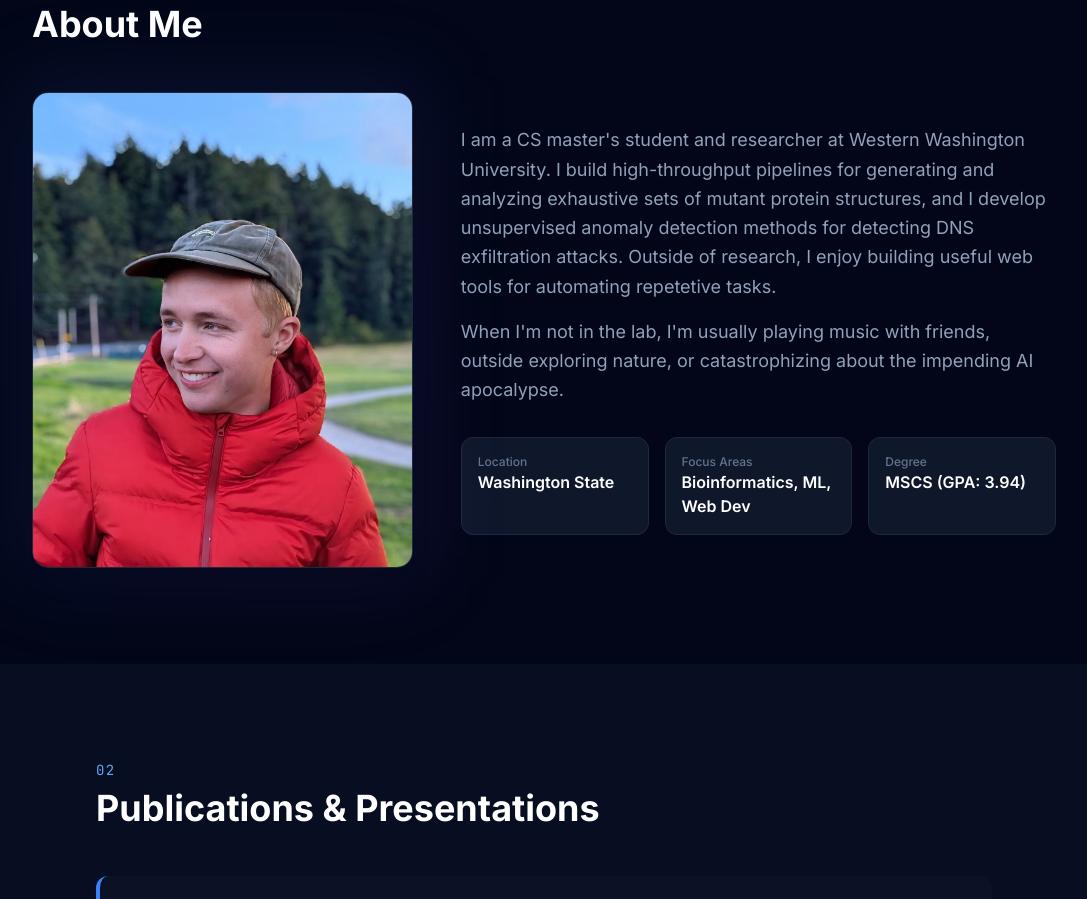
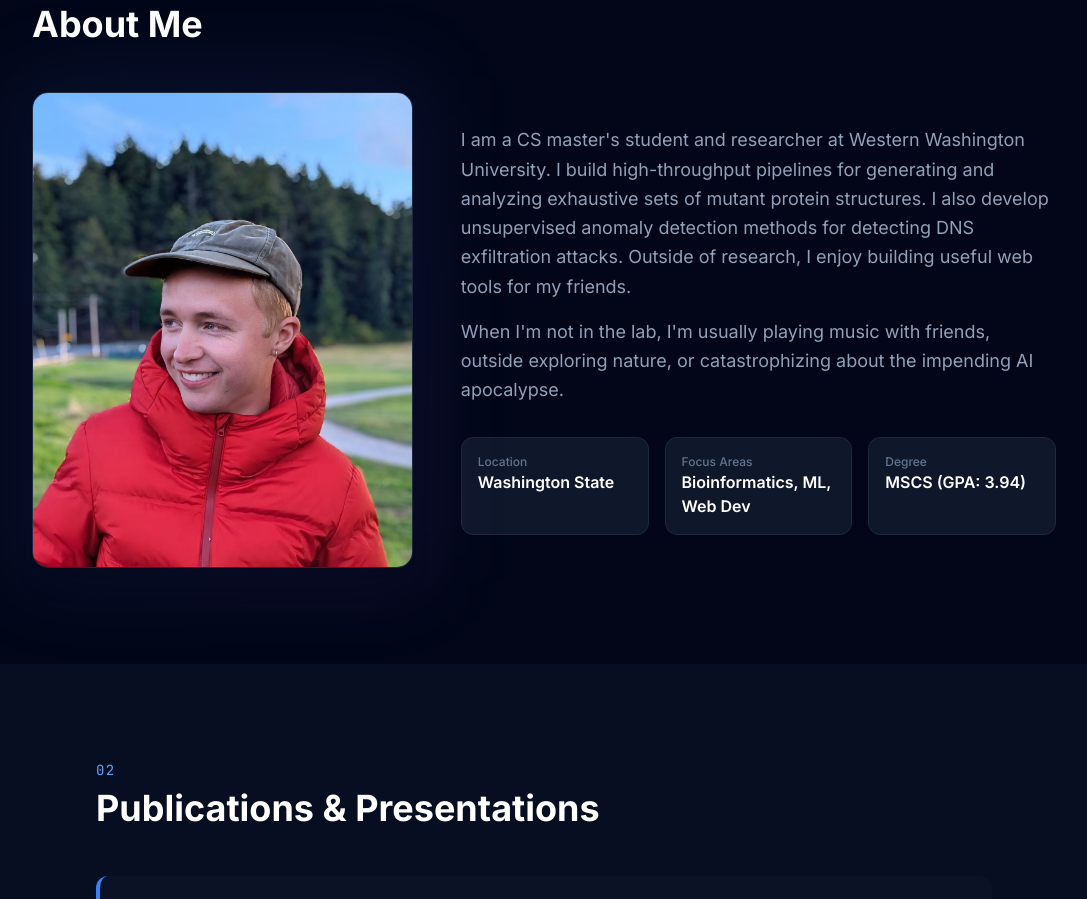
Before and after one commit to logannday/portfolio, a SvelteKit app: page / in a window 1280 px wide. Shown: the part 920-1819 px from the top of the page, without its empty margins (96-1183 px from the left). Built offline with nearby package versions, Linux system fonts and the light colour scheme.

Commit message:
more tweaks

```diff
--- a/src/routes/+page.svelte
+++ b/src/routes/+page.svelte
@@ -127,9 +127,9 @@
 				<p class="mb-4 text-lg leading-relaxed text-slate-600 dark:text-slate-400">
 					I am a CS master's student and researcher at Western Washington University. I build
 					high-throughput pipelines for generating and analyzing exhaustive sets of mutant protein
-					structures, and I develop unsupervised anomaly detection methods for detecting DNS
-					exfiltration attacks. Outside of research, I enjoy building useful web tools for automating
-					repetetive tasks.
+					structures. I also develop unsupervised anomaly detection methods for detecting DNS
+					exfiltration attacks. Outside of research, I enjoy building useful web tools for my
+					friends.
 				</p>
 				<p class="mb-8 text-lg leading-relaxed text-slate-600 dark:text-slate-400">
 					When I'm not in the lab, I'm usually playing music with friends, outside exploring nature,
```
